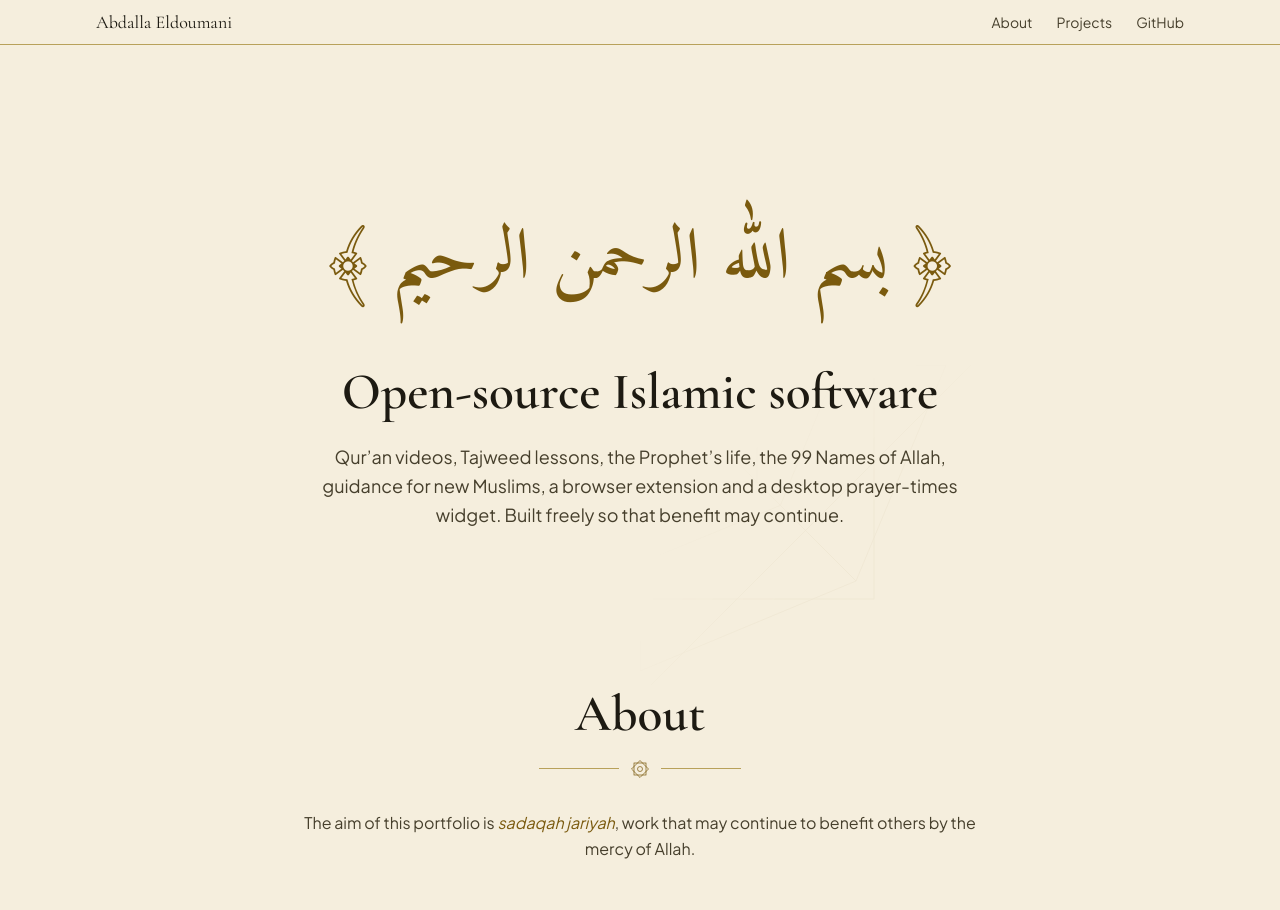
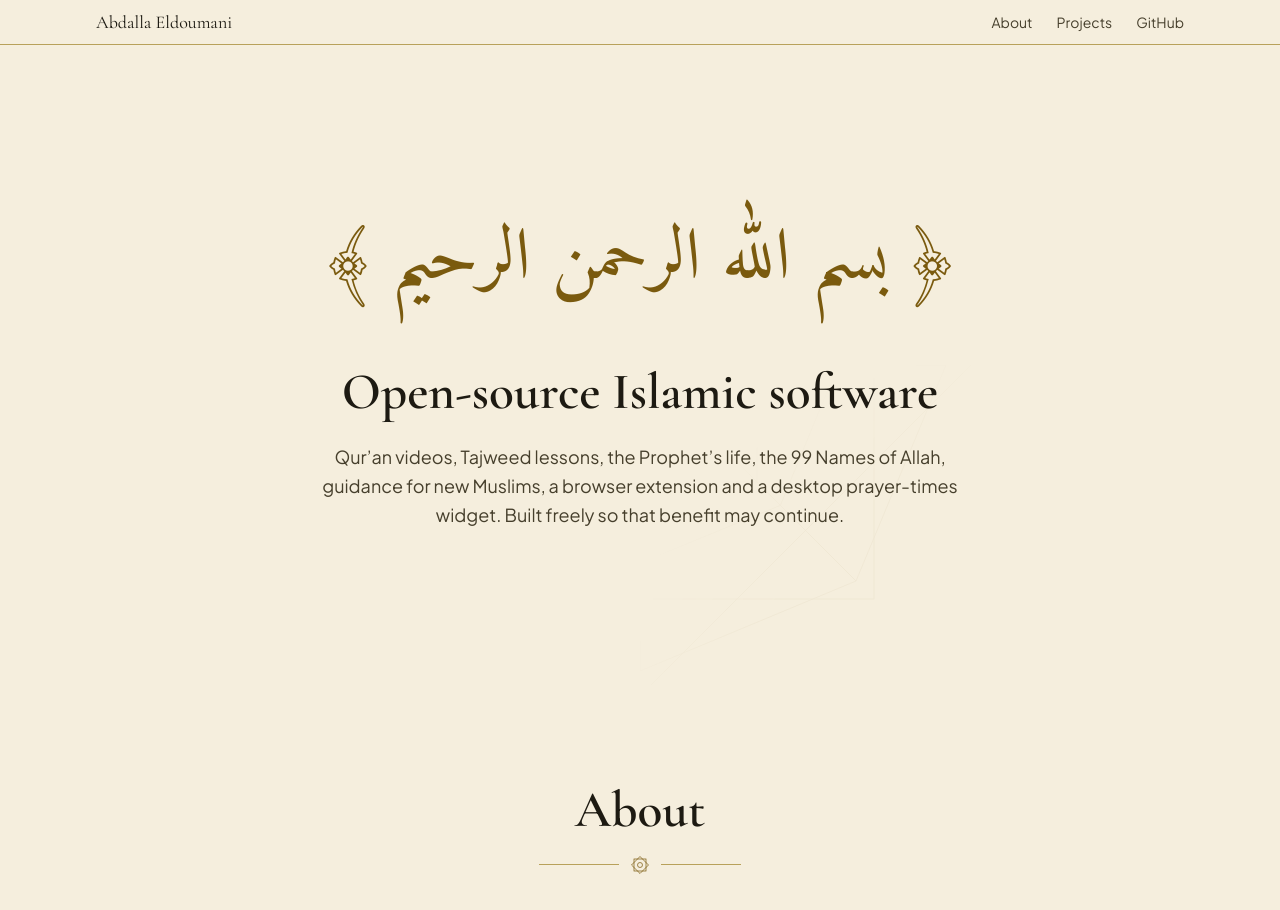
Before and after one commit to Abdalla-Eldoumani/my-islamic-portfolio, a Next.js app: page / in a window 1280 px wide. Shown: the top 910 px of the page. Built offline with nearby package versions, Linux system fonts and the light colour scheme.

Commit message:
render the about section on the server without the scroll fade

```diff
--- a/src/components/about-section.tsx
+++ b/src/components/about-section.tsx
@@ -1,31 +1,19 @@
-"use client";
-
-import { motion } from "framer-motion";
 import { SectionDivider } from "./section-divider";
 
 export function AboutSection() {
   return (
-    <section id="about" className="portfolio-section">
-      <motion.div
-        initial={{ opacity: 0, y: 20 }}
-        whileInView={{ opacity: 1, y: 0 }}
-        viewport={{ once: true, margin: "-100px" }}
-        transition={{ duration: 0.6 }}
-        className="max-w-2xl mx-auto text-center"
-      >
-        <h2 className="font-display text-display-lg font-semibold text-text-primary mb-4">
-          About
-        </h2>
-        <SectionDivider />
+    <section
+      id="about"
+      className="mx-auto max-w-2xl px-6 py-16 text-center md:py-24"
+    >
+      <h2 className="font-display text-display-lg font-semibold">About</h2>
+      <SectionDivider />
 
-        <p className="mt-8 font-body text-text-secondary leading-relaxed">
-          The aim of this portfolio is{" "}
-          <span className="text-gold-primary italic">sadaqah jariyah</span>,
-          work that may continue to benefit others by the mercy of Allah.
-        </p>
-
-        <div className="geometric-divider max-w-xs mx-auto mt-10" />
-      </motion.div>
+      <p className="mt-8 leading-relaxed text-text-secondary">
+        The aim of this portfolio is{" "}
+        <span className="text-gold-primary">sadaqah jariyah</span>, work that
+        may continue to benefit others by the mercy of Allah.
+      </p>
     </section>
   );
 }
```
